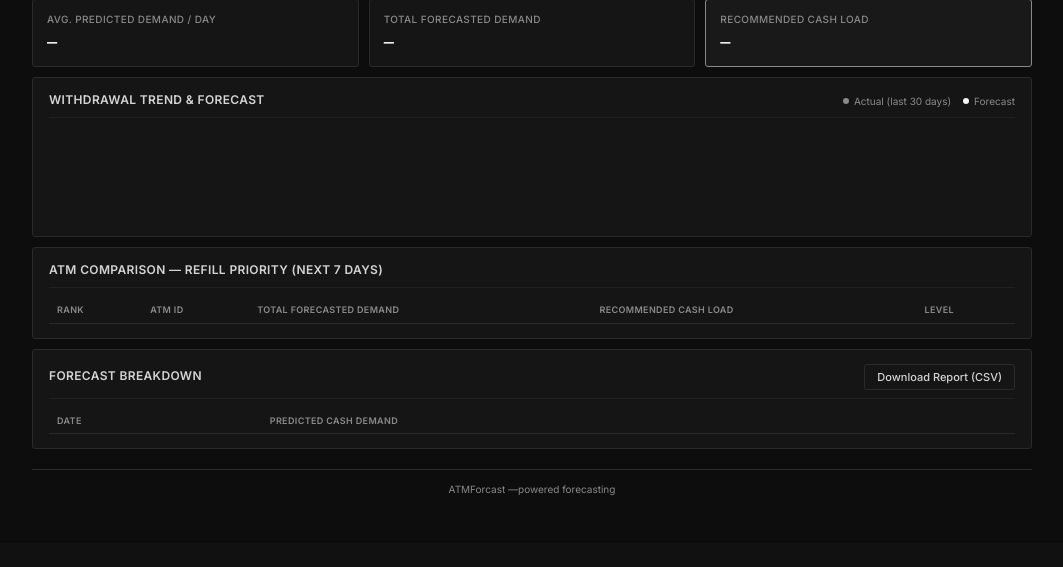
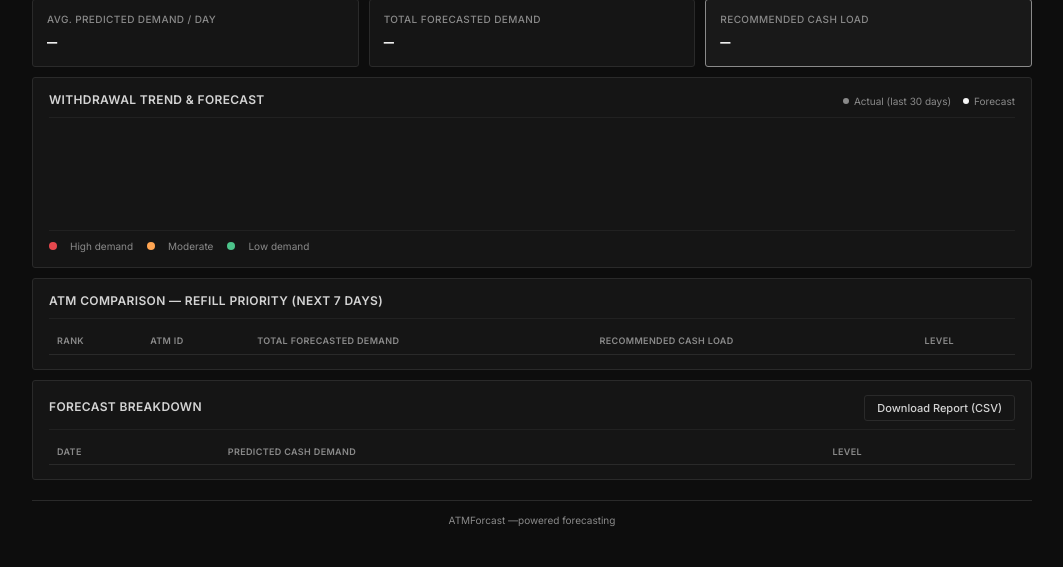
Before and after one commit to Pranav2344/ATMForcast, a Flask app: page / in a window 1280 px wide. Shown: the part 257-824 px from the top of the page, without its empty margins (108-1171 px from the left). Before the commit the page ends 752 px from the top, so only its background shows below. Run offline with Flask 3, Linux system fonts and the light colour scheme; data that the repository does not hold is empty; parts of the project's set-up code (start-up, migrations or seed data) failed here and were passed over.

Commit message:
Update index.html

```diff
--- a/templates/index.html
+++ b/templates/index.html
@@ -8,18 +8,14 @@
 <script src="https://cdnjs.cloudflare.com/ajax/libs/Chart.js/4.4.1/chart.umd.min.js"></script>
 </head>
 <body>
-
 <div class="app-shell">
-
   <header class="topbar">
     <div class="brand">
       <span class="brand-mark">ATM</span><span class="brand-rest">forcast</span>
     </div>
     <div class="tagline"> Cash Demand Forecasting</div>
   </header>
-
   <main class="dashboard">
-
     <section class="control-panel">
       <div class="control-group">
         <label for="atmSelect">Select ATM</label>
@@ -29,7 +25,6 @@
           {% endfor %}
         </select>
       </div>
-
       <div class="control-group">
         <label for="horizonSelect">Forecast Horizon</label>
         <select id="horizonSelect">
@@ -38,10 +33,8 @@
           <option value="30">30 Days</option>
         </select>
       </div>
-
       <button id="forecastBtn" class="btn-primary">Generate Forecast</button>
     </section>
-
     <section class="upload-panel">
       <div class="chart-header">
         <h2>Update Dataset</h2>
@@ -52,7 +45,6 @@
         <span id="uploadStatus"></span>
       </div>
     </section>
-
     <section class="stats-row">
       <div class="stat-card">
         <div class="stat-label">Avg. Predicted Demand / Day</div>
@@ -67,7 +59,6 @@
         <div class="stat-value" id="recommendedCash">—</div>
       </div>
     </section>
-
     <section class="chart-panel">
       <div class="chart-header">
         <h2>Withdrawal Trend & Forecast</h2>
@@ -77,8 +68,12 @@
         </div>
       </div>
       <canvas id="mainChart" height="90"></canvas>
+      <div class="risk-legend">
+        <span class="risk-legend-item"><i class="indicator-dot indicator-high"></i>High demand</span>
+        <span class="risk-legend-item"><i class="indicator-dot indicator-medium"></i>Moderate</span>
+        <span class="risk-legend-item"><i class="indicator-dot indicator-low"></i>Low demand</span>
+      </div>
     </section>
-
     <section class="comparison-panel">
       <div class="chart-header">
         <h2>ATM Comparison — Refill Priority (Next 7 Days)</h2>
@@ -96,7 +91,6 @@
         <tbody></tbody>
       </table>
     </section>
-
     <section class="table-panel">
       <div class="chart-header">
         <h2>Forecast Breakdown</h2>
@@ -107,20 +101,17 @@
           <tr>
             <th>Date</th>
             <th>Predicted Cash Demand</th>
+            <th>Level</th>
           </tr>
         </thead>
         <tbody></tbody>
       </table>
     </section>
-
   </main>
-
   <footer class="footer">
     <span>ATMForcast —powered forecasting</span>
   </footer>
-
 </div>
-
 <script src="{{ url_for('static', filename='js/script.js') }}"></script>
 </body>
 </html>
```
